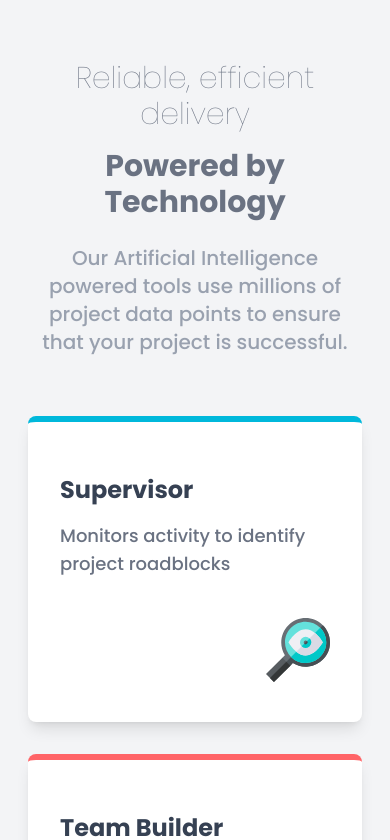
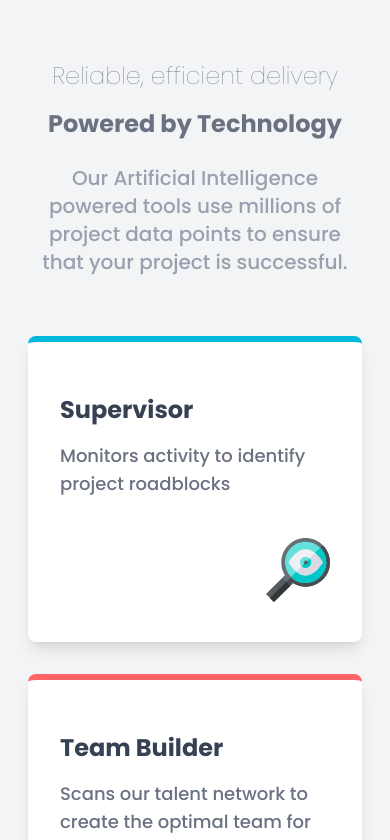
Before and after one commit to remberf1/test_css, a Next.js app: page /four in a window 390 px wide. Shown: the top 840 px of the page. Built offline with nearby package versions, Linux system fonts and the light colour scheme.

Commit message:
padding done

```diff
--- a/app/four/page.tsx
+++ b/app/four/page.tsx
@@ -10,10 +10,10 @@ const Four = () => {
   return (
     <div className={`${pop.className} px-7 min-h-screen py-15 bg-gray-100`}>
       <div className="flex flex-col text-center ">
-        <p className="text-gray-500 text-3xl font-thin mb-4 ">
+        <p className="text-gray-500 text-2xl md:text-3xl font-thin mb-4 ">
           Reliable, efficient delivery
         </p>
-        <p className="text-3xl font-bold text-gray-500 mb-6">
+        <p className="md:text-3xl text-2xl font-bold text-gray-500 mb-6">
           Powered by Technology
         </p>
         <p className="text-gray-400 text-xl mb-5 max-w-2xl mx-auto">
```
